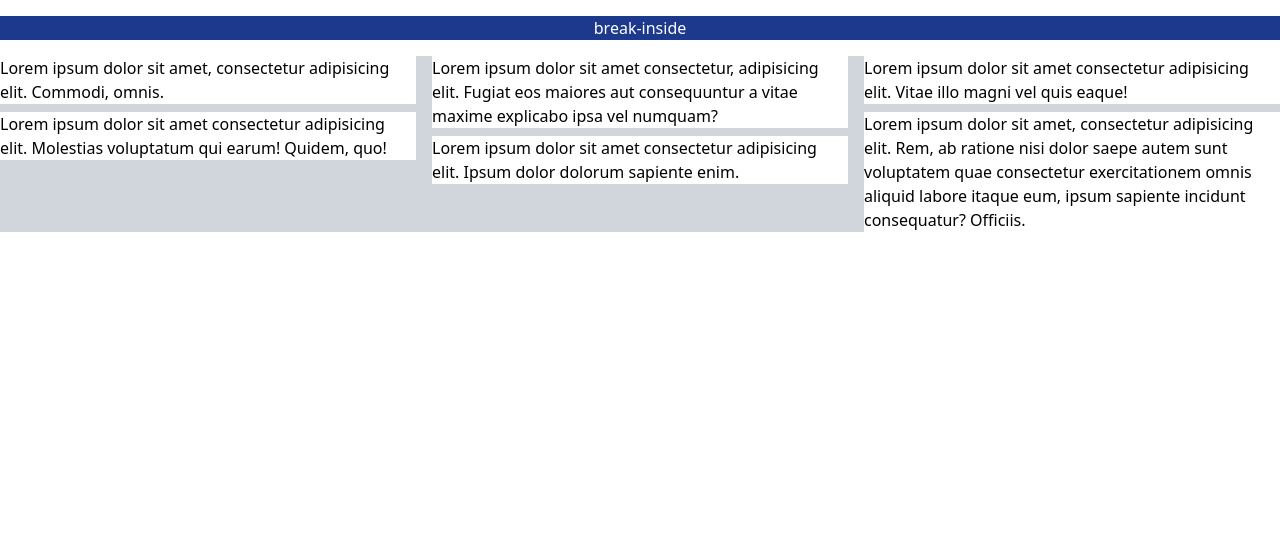
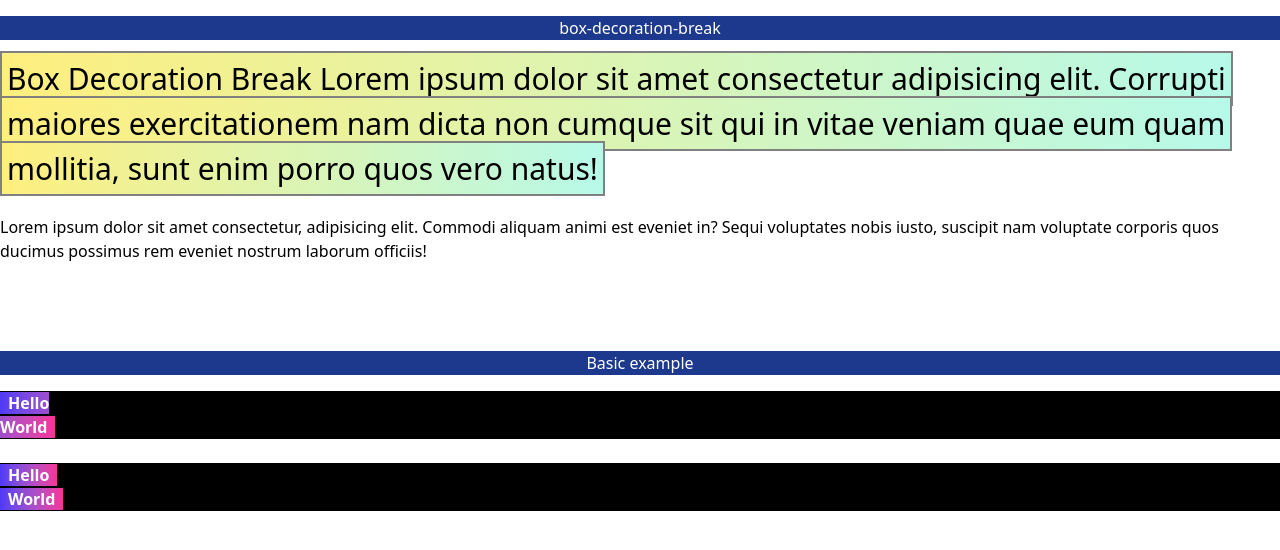
Before and after one commit to AmirTaki/tailwind-toturial-react-vite, a React (Vite) app: page / in a window 1280 px wide. Shown: the top 550 px of the page. Built offline with nearby package versions, Linux system fonts and the light colour scheme.

Commit message:
box-decoration-break

```diff
--- a/src/App.css
+++ b/src/App.css
@@ -1,5 +1,23 @@
 @import "tailwindcss";
- /* 224px */
+
 
 /* https://www.youtube.com/watch?v=F0k0Nhmjx8w&list=PLYsQCPM-_9mUGBBx7kJLOWncMu3soxOEk */
 /* https://github.com/mobiwise-dev/tailwind-v4-utilities */
+
+
+p {
+    padding: 0.125em 0;
+    background-image: linear-gradient(to right, #ffef7e, #b7f9e9);
+    border: none;
+    box-decoration-break:clone;
+    background-size: 0% 100%;
+    transition:  background 750ms ease-in-out;
+    display: inline;
+    background-repeat: no-repeat;
+    line-height: 20px;
+}
+
+
+p:hover {
+    background-size: 100% 100%;
+}
--- a/src/App.jsx
+++ b/src/App.jsx
@@ -5,23 +5,36 @@ function App() {
   return (
 
     <>
-      <h1 className='bg-blue-900  text-white my-4 text-center'>break-inside</h1>
-      {/* <div className="columns-2">
-        <p>Well, let me tell you something, ...</p>
-        <p className="break-inside-avoid-column">Sure, go ahead, laugh...</p>
-        <p>Maybe we can live without...</p>
-        <p>Look. If you think this is...</p>
-    </div> */}
+      <h1 className='bg-blue-900  text-white my-4 text-center'>box-decoration-break</h1>
 
-    <div className="columns-3 bg-gray-300">
-      <div className="bg-white mb-2">Lorem ipsum dolor sit amet, consectetur adipisicing elit. Commodi, omnis.</div>
-      <div className="bg-white mb-2">Lorem ipsum dolor sit amet consectetur adipisicing elit. Molestias voluptatum qui earum! Quidem, quo!</div>
-      <div className="bg-white mb-2 break-inside-avoid-column">Lorem ipsum dolor sit amet consectetur, adipisicing elit. Fugiat eos maiores aut consequuntur a vitae maxime explicabo ipsa vel numquam?</div>
-      <div className="bg-white mb-2">Lorem ipsum dolor sit amet consectetur adipisicing elit. Ipsum dolor dolorum sapiente enim.</div>
-      <div className="bg-white mb-2 break-inside-avoid">Lorem ipsum dolor sit amet consectetur adipisicing elit. Vitae illo magni vel quis eaque!</div>
-      <div className="bg-white mb-2">Lorem ipsum dolor sit amet, consectetur adipisicing elit. Rem, ab ratione nisi dolor saepe autem sunt voluptatem quae consectetur exercitationem omnis aliquid labore itaque eum, ipsum sapiente incidunt consequatur? Officiis.</div>
-    </div>
 
+      <div className="" >
+        <h2 style={{    backgroundImage: "linear-gradient(to right, #ffef7e, #b7f9e9)", width:'250px' , fontSize:"30px", display:"inline", padding:"5px" ,border:"2px solid gray" , boxDecorationBreak:"clone", WebkitBoxDecorationBreak:"clone" }}>
+          Box Decoration Break Lorem ipsum dolor sit amet consectetur adipisicing elit. Corrupti maiores exercitationem nam dicta non cumque sit qui in vitae veniam quae eum quam mollitia, sunt enim porro quos vero natus!
+        </h2>
+
+        <br />
+        <br />
+        <p>Lorem ipsum dolor sit amet consectetur, adipisicing elit. Commodi aliquam animi est eveniet in? Sequi voluptates nobis iusto, suscipit nam voluptate corporis quos ducimus possimus rem eveniet nostrum laborum officiis!</p>
+      </div>
+
+      <br />
+      <br />
+      <br />
+      <h1 className='bg-blue-900  text-white my-4 text-center'>Basic example</h1>
+      <div className="bg-black">
+        <span className='box-decoration-slice bg-linear-to-r from-indigo-600 to-pink-500 px-2 text-white font-bold'>
+          Hello<br />World
+        </span>
+        <br />
+      </div>
+      <br />
+      <div className="bg-black">
+        <span className='box-decoration-clone bg-linear-to-r from-indigo-600 to-pink-500 px-2 text-white font-bold'>
+          Hello<br />World
+        </span>
+        <br />
+      </div>
 
 
     </>
```
